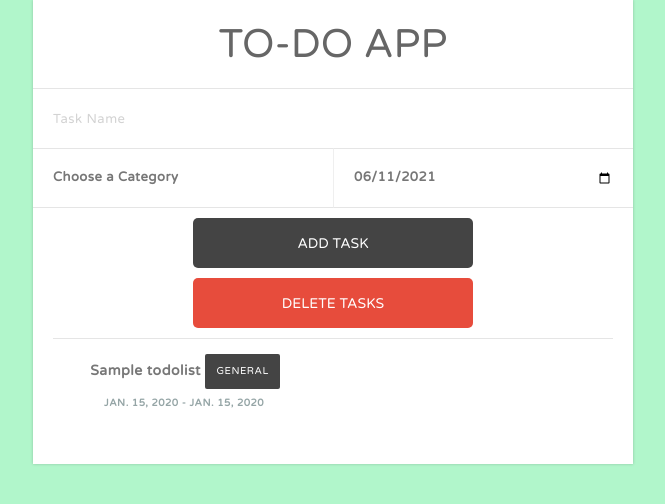
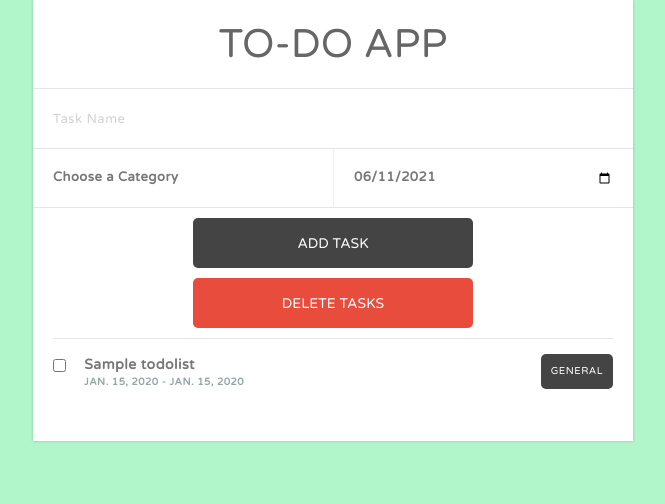
Before and after one commit to li-matthew/todoApp, a Django app: page / in a window 1280 px wide. Shown: the top 504 px of the page, without its empty margins (307-972 px from the left). Run offline with Django 3.2, Linux system fonts and the light colour scheme; data comes from the database, SQL or seed files in the repository; both versions use the stored data as it was after the commit; tables that the repository leaves empty hold one stand-in row (values such as "Sample post"); some libraries are stand-ins or nearby versions; some web fonts are replaced.

Commit message:
fix deleting issues

```diff
--- a/todolist/static/css/styles.css
+++ b/todolist/static/css/styles.css
@@ -230,7 +230,7 @@ button {
     font-weight: bold;
     text-transform: uppercase;
     display: block;
-    margin-left: 41px;
+    margin-left: 31px;
 }
 
 .fa-calendar {
@@ -239,19 +239,20 @@ button {
 }
 
 [class*='category-'] {
-    display: inline-block;
+    /* display: inline-block; */
+    float: right;
     font-size: 10px;
     background: #444444;
     vertical-align: middle;
     color: #ffffff;
     padding: 10px;
-    width: 75px;
+    /* width: 75px; */
     text-align: center;
-    border-radius: 2px;
+    border-radius: 5px;
     /* float: right; */
     font-weight: normal;
     text-transform: uppercase;
-    margin-right: 20px;
+    /* margin-right: 20px; */
 }
 
 .category- {
@@ -291,42 +292,39 @@ footer a {
 }
 
 .taskCheckbox {
-    -webkit-appearance: none;
-    appearance: none;
     -webkit-transition: all 0.3s;
     transition: all 0.3s;
     display: inline-block;
-    cursor: pointer;
-    width: 19px;
-    height: 19px;
+    /* cursor: pointer; */
+    /* width: 19px;
+    height: 19px; */
     vertical-align: middle;
 }
 
-.taskCheckbox:focus {
+/* .taskCheckbox:focus {
     outline: none;
-}
+} */
 
-.taskCheckbox:before, .taskCheckbox:checked:before {
-    /* font-family: 'FontAwesome'; */
+/* .taskCheckbox:before, .taskCheckbox:checked:before {
     color: #444444;
     font-size: 20px;
     -webkit-transition: all 0.3s;
     transition: all 0.3s;
-}
+} */
 
-.taskCheckbox:before {
+/* .taskCheckbox:before {
     content: '\f096'
 }
 
 .taskCheckbox:checked:before {
     content: '\f14a';
     color: #16a085;
-}
+} */
 
 .taskCategory {
     -webkit-appearance: none;
     appearance: none;
-    cursor: pointer;
+    /* cursor: pointer; */
     padding-left: 20px;
     background: #ffffff;
 }
--- a/todolist/templates/index.html
+++ b/todolist/templates/index.html
@@ -20,7 +20,7 @@
                     {% csrf_token %}
                     <div class="inputContainer input-group">
                         <input type="text" class="taskName" placeholder="Task Name" aria-label="task"
-                            aria-describedby="basic-addon1">
+                            aria-describedby="basic-addon1" name='description'>
                     </div>
                     <div class="inputContainer half last input-group">
                         <select id='category' class="taskCategory" name='categorySelect' required>
@@ -54,7 +54,6 @@
                             </label>
                             <span class="category-{{ todo.category }}">{{ todo.category }}</span>
                             <strong class="taskDate">
-                                <i class="fa fa-calendar"></i>
                                 {{ todo.created }} - {{ todo.due_date }}
                             </strong>
                         </li>
--- a/todolist/views.py
+++ b/todolist/views.py
@@ -17,8 +17,9 @@ def index(request):
             Todo.save()
             return redirect('/')
         if 'taskDelete' in request.POST:
-            checkedList = request.POST['checkedBox']
+            checkedList = request.POST.getlist('checkedBox')
             for todoId in checkedList:
+                print(todoId)
                 todo = TodoList.objects.get(id=int(todoId))
                 todo.delete()
     return render(request, 'index.html', {'todos': todos, 'categories': categories, 'date': dateformat.format(timezone.now().date(), 'Y-m-d')})
```
Also changed, not shown: db.sqlite3.
